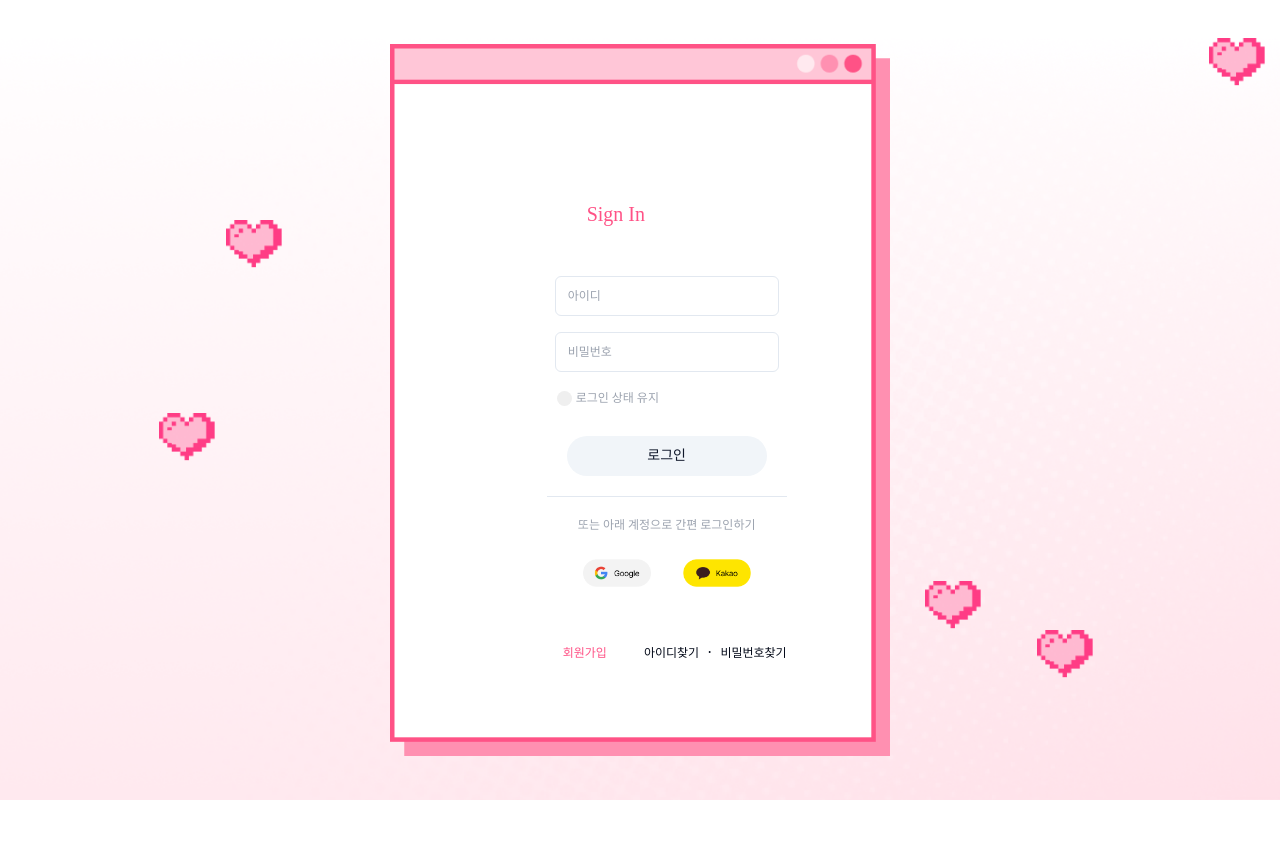
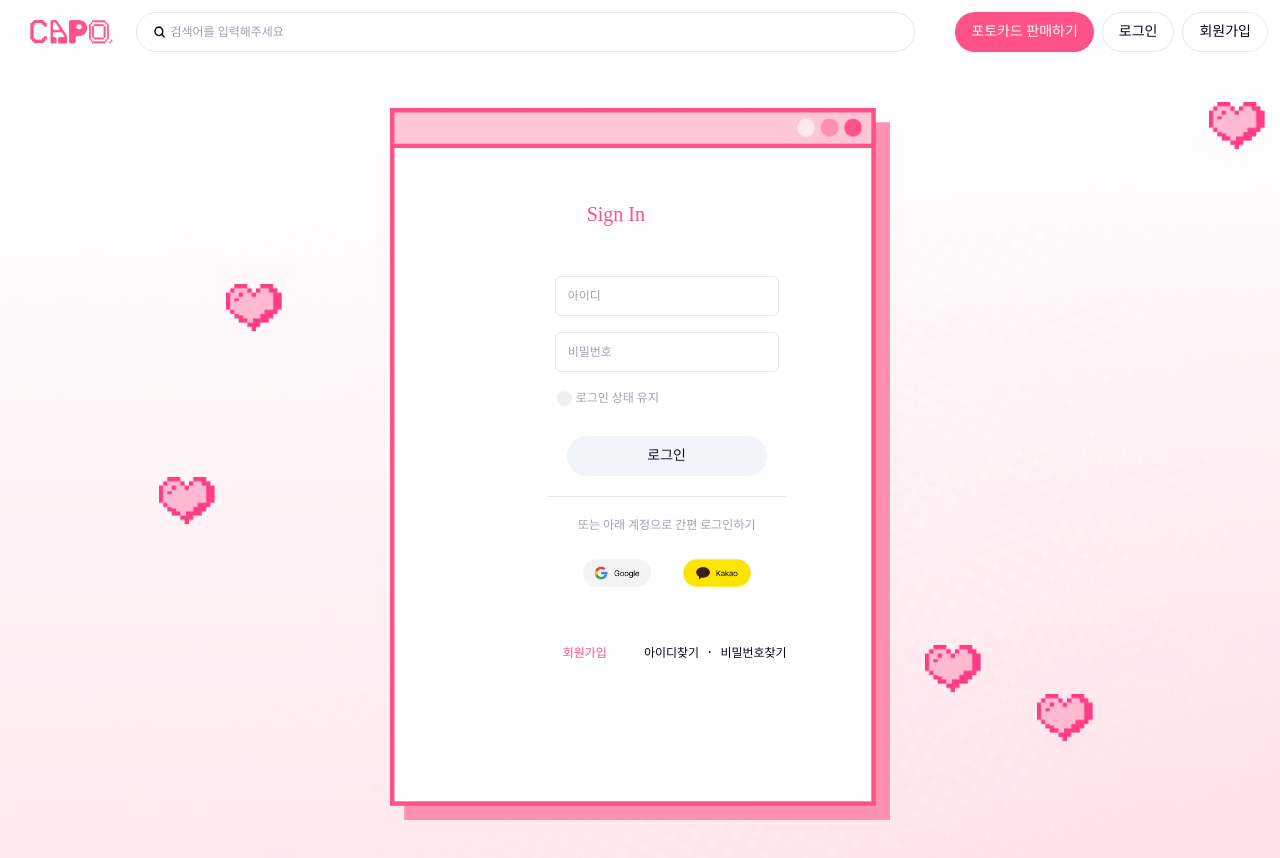
Before and after one commit to murramge/capo_project_front, a Next.js app: page /auth/login in a window 1280 px wide. Shown: the top 858 px of the page. Before the commit the page ends 800 px from the top, so only its background shows below. Built offline with nearby package versions, Linux system fonts and the light colour scheme; a web font is replaced by a local one.

Commit message:
build test 4

```diff
--- a/pages/_app.tsx
+++ b/pages/_app.tsx
@@ -29,7 +29,7 @@ export default function App({ Component, pageProps }: AppProps) {
   }, [router.pathname]);
   return (
     <>
-      {isAuthenticated ? <AuthHeader /> : <></>}
+      {isAuthenticated ? <AuthHeader /> : <UnAuthHeader />}
       <Component {...pageProps} />
     </>
   );
```
